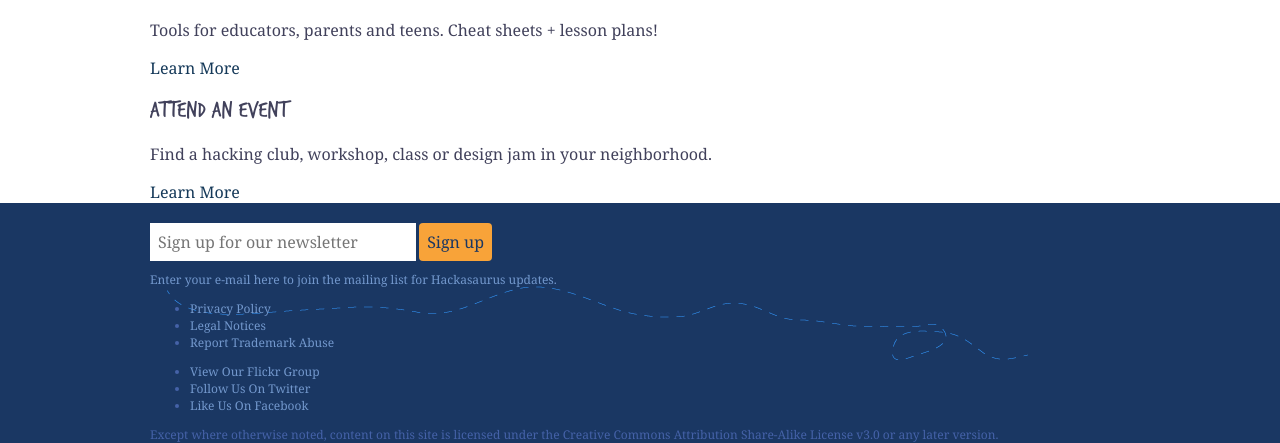
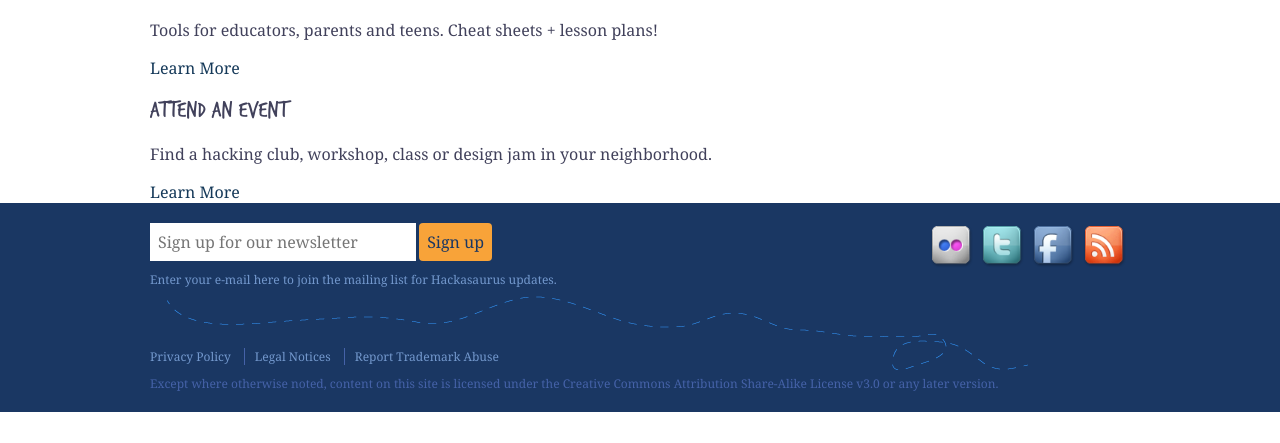
Before and after one commit to hackasaurus/hackasaurus.org, a PHP site: page / in a window 1280 px wide. Shown: the part 490-933 px from the top of the page. After the commit the page ends 902 px from the top, so only its background shows below. Run offline with PHP 8.4, Linux system fonts and the light colour scheme.

Commit message:
finished up basic footer.

```diff
--- a/static-files/index.html
+++ b/static-files/index.html
@@ -53,9 +53,10 @@
     <li><a href="#">Report Trademark Abuse</a></li>
   </ul>
   <ul class="social">
-    <li><a href="#" class="flickr">View Our Flickr Group</a></li>
-    <li><a href="#" class="twitter">Follow Us On Twitter</a></li>
-    <li><a href="#" class="facebook">Like Us On Facebook</a></li>
+    <li><a href="#" class="flickr">View our Flickr group</a></li>
+    <li><a href="#" class="twitter">Follow us on Twitter</a></li>
+    <li><a href="#" class="facebook">Like us on Facebook</a></li>
+    <li><a href="#" class="rss">Subscribe via RSS</a></li>
   </ul>
   <div class="disclaimer">Except where otherwise noted, content on this site is licensed under the Creative Commons Attribution Share-Alike License v3.0 or any later version.</div>
 </div></div>
--- a/static-files/stylesheets/main.css
+++ b/static-files/stylesheets/main.css
@@ -93,9 +93,10 @@ a:hover {
 }
 
 #footer .content {
+  position: relative;
   background-image: url(images/squiggle.png);
   background-repeat: no-repeat;
-  background-position: left center;
+  background-position: left 60px;
 }
 
 #footer a, #footer form .instructions {
@@ -104,6 +105,7 @@ a:hover {
 
 #footer form {
   padding-top: 20px;
+  padding-bottom: 60px;
 }
 
 #footer form input {
@@ -132,3 +134,64 @@ a:hover {
 #footer div.instructions {
   padding-top: 10px;
 }
+
+#footer ul.legal {
+  margin: 0px;
+  padding: 0px;
+  list-style-type: none;
+}
+
+#footer ul.legal li {
+  display: inline-block;
+  padding-left: 10px;
+  padding-right: 10px;
+  border-left: 1px solid #4562a8;
+}
+
+#footer ul.legal li:first-child {
+  padding-left: 0px;
+  border-left: none;
+}
+
+#footer ul.social {
+  position: absolute;
+  top: 20px;
+  right: 0px;
+  margin: 0px;
+  padding: 0px;
+  list-style-type: none;
+}
+
+#footer ul.social li {
+  display: inline-block;
+}
+
+#footer ul.social li a {
+  display: inline-block;
+  width: 48px;
+  height: 48px;
+  background-size: 48px;
+  color: transparent;
+  overflow: hidden;
+}
+
+#footer ul.social li a.flickr {
+  background-image: url(images/social-icons/flickr.png);
+}
+
+#footer ul.social li a.twitter {
+  background-image: url(images/social-icons/twitter.png);
+}
+
+#footer ul.social li a.facebook {
+  background-image: url(images/social-icons/facebook.png);
+}
+
+#footer ul.social li a.rss {
+  background-image: url(images/social-icons/rss.png);
+}
+
+#footer div.disclaimer {
+  padding-top: 10px;
+  padding-bottom: 20px;
+}
```
Also changed, not shown: static-files/stylesheets/images/social-icons/facebook.png (added), static-files/stylesheets/images/social-icons/flickr.png (added), static-files/stylesheets/images/social-icons/rss.png (added), static-files/stylesheets/images/social-icons/twitter.png (added).
